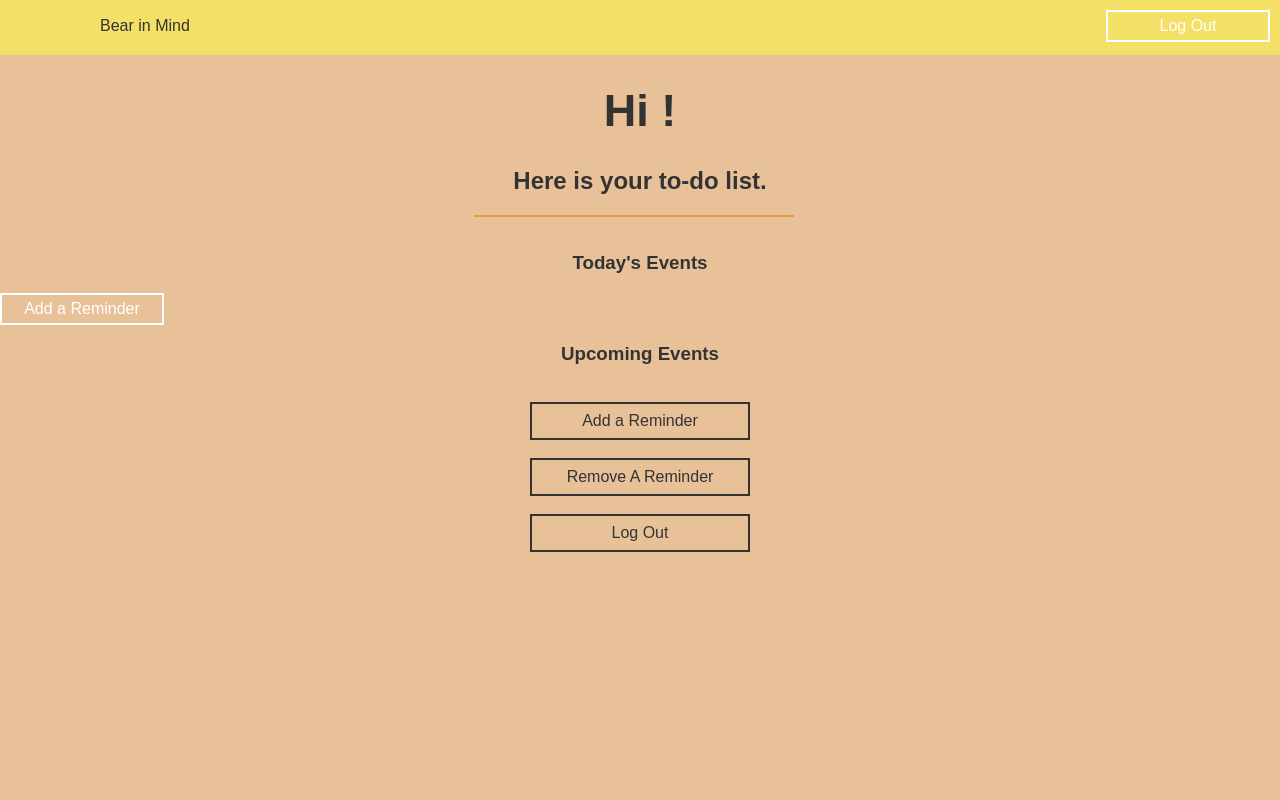
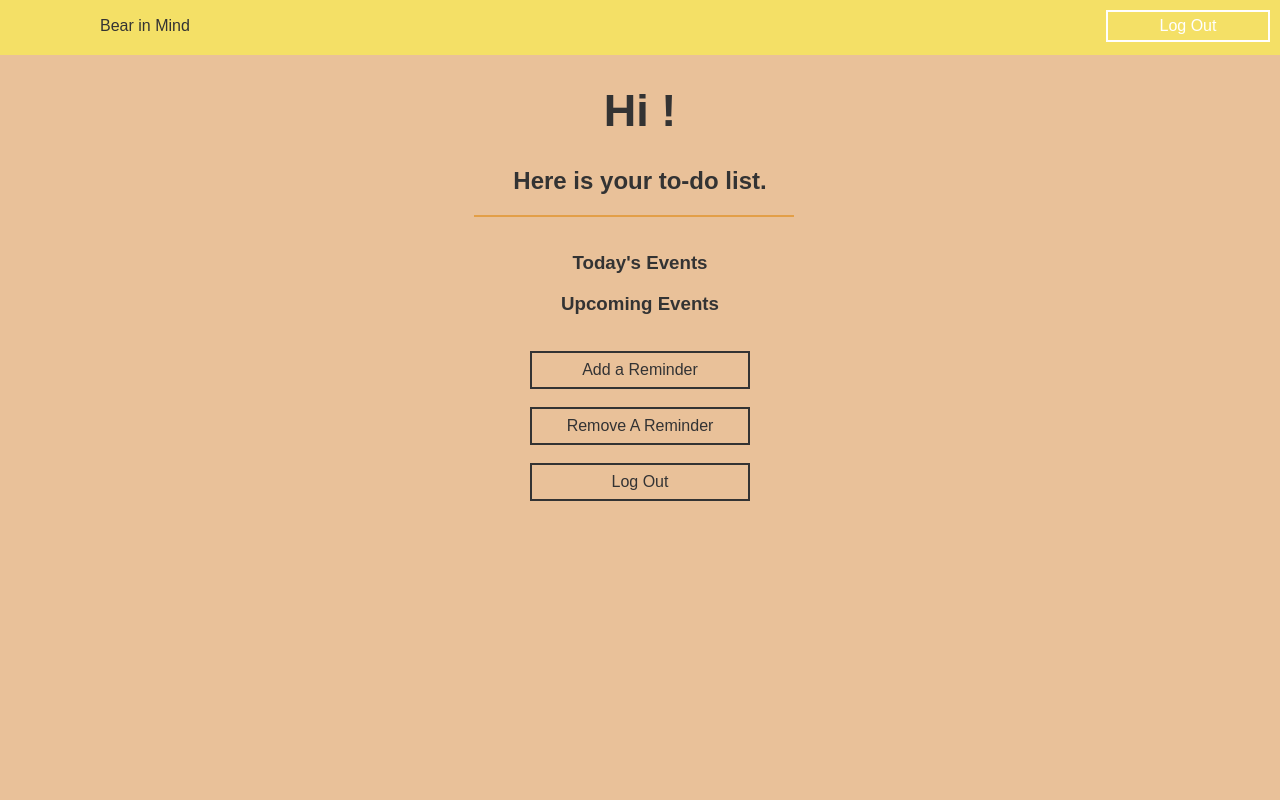
Before and after one commit to grtld/bear-in-mind, a Python web app: template templates/home.html in a window 1280 px wide. Run offline with Jinja, Linux system fonts and the light colour scheme; the template is opened without the code that fills it, so the values that code supplies are empty; some libraries are stand-ins or nearby versions.

Commit message:
removed extra button

```diff
--- a/main.py
+++ b/main.py
@@ -119,13 +119,10 @@ class RemoveHandler(webapp2.RequestHandler):
         key = ndb.Key(urlsafe=urlsafe_key)
         #reminders = Reminder.query(Reminder.user_key == key).fetch()
         reminder = self.request.get('reminder')
-        '''
-        reminder_key = ndb.Key(urlsafe=rem_reminder)
+        reminder_key = ndb.Key(urlsafe=reminder)
         reminders.reminder_key.delete()
         #shows the home page after you press submit
         self.redirect("/removereminder?="+urlsafe_key)
-        '''
-        self.response.write(reminder)
 
 class LoginHandler(webapp2.RequestHandler):
     def get(self):
--- a/templates/home.html
+++ b/templates/home.html
@@ -38,13 +38,6 @@
 </div>
 {% endfor %}
 
-
-
-<div id="buttonAdd">
-<a class="home_ghost-button" href="{{user.url()}}">Add a Reminder</a>
-</div>
-
-
 <h3>Upcoming Events</h3>
 {% for upcoming_reminder in upcoming_reminders %}
 <div id="upcoming">
--- a/templates/remove.html
+++ b/templates/remove.html
@@ -8,7 +8,7 @@
     <h1>Your Reminders</h1>
     {% for reminder in reminders %}
     <form method="post">
-      <input type=hidden name="reminder" value="{{reminder}}">"{{reminder.title}}
+      <input type=hidden name="reminder" value="{{reminder}}">{{reminder.title}}
       <br>{{reminder.description}}</input>
       <br><button>Delete Reminder</button>
     </form>
```
Also changed, not shown: 1 other file.
